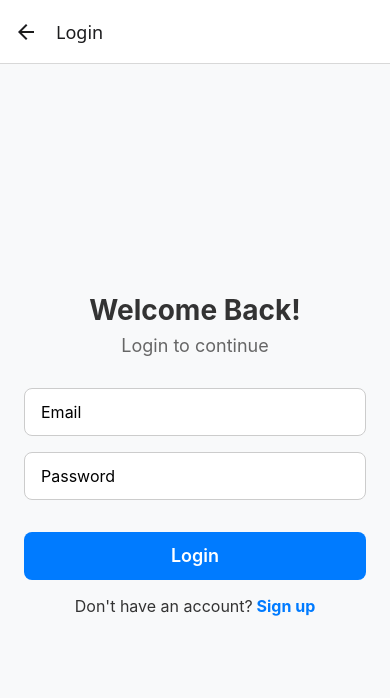
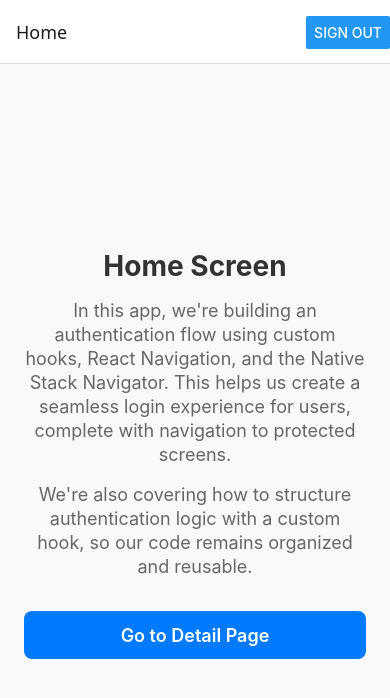
Before and after one commit to kabeerx9/temp-native, a React Native app: screen /Login in a window 390 px wide. Shown: the top 698 px of the page. Built offline with nearby package versions, Linux system fonts and the light colour scheme.

Commit message:
Auth flow simulation setup

```diff
--- a/App.tsx
+++ b/App.tsx
@@ -1,21 +1,12 @@
-import {NavigationContainer} from '@react-navigation/native';
-import {createNativeStackNavigator} from '@react-navigation/native-stack';
 import React from 'react';
-import LoginScreen from './src/screens/auth/login-screen';
-import DetailsScreen from './src/screens/dashboard/detail-screen';
-import HomeScreen from './src/screens/dashboard/home-screen';
-
-const Stack = createNativeStackNavigator();
+import {AppNavigator} from './AppNavigator';
+import {AuthProvider} from './src/context/auth-context';
 
 function App(): React.JSX.Element {
   return (
-    <NavigationContainer>
-      <Stack.Navigator initialRouteName="Home">
-        <Stack.Screen name="Login" component={LoginScreen} />
-        <Stack.Screen name="Home" component={HomeScreen} />
-        <Stack.Screen name="Detail" component={DetailsScreen} />
-      </Stack.Navigator>
-    </NavigationContainer>
+    <AuthProvider>
+      <AppNavigator />
+    </AuthProvider>
   );
 }
 export default App;
--- /dev/null
+++ b/AppNavigator.tsx
@@ -0,0 +1,57 @@
+import {NavigationContainer} from '@react-navigation/native';
+import {createNativeStackNavigator} from '@react-navigation/native-stack';
+import React from 'react';
+import {Button} from 'react-native';
+import {useAuth} from './src/context/auth-context';
+import LoginScreen from './src/screens/auth/login-screen';
+import DetailsScreen from './src/screens/dashboard/detail-screen';
+import HomeScreen from './src/screens/dashboard/home-screen';
+import SplashScreen from './src/screens/loading/splash-screen';
+
+const Stack = createNativeStackNavigator();
+
+const SignOutButton = () => {
+  const {signOut} = useAuth();
+
+  return (
+    <Button
+      onPress={async () => {
+        await signOut();
+      }}
+      title="Sign out"
+    />
+  );
+};
+
+export const AppNavigator = () => {
+  const {isSignedIn, isLoading} = useAuth();
+
+  // show a loading state while checking the auth status
+  if (isLoading || isSignedIn === null) {
+    return <SplashScreen />;
+  }
+
+  return (
+    <NavigationContainer>
+      <Stack.Navigator
+        screenOptions={{
+          headerRight: SignOutButton,
+        }}>
+        {!isSignedIn ? (
+          <Stack.Screen
+            name="Login"
+            component={LoginScreen}
+            options={{
+              headerShown: false,
+            }}
+          />
+        ) : (
+          <>
+            <Stack.Screen name="Home" component={HomeScreen} />
+            <Stack.Screen name="Detail" component={DetailsScreen} />
+          </>
+        )}
+      </Stack.Navigator>
+    </NavigationContainer>
+  );
+};
--- a/src/api/demoApi.ts
+++ b/src/api/demoApi.ts
@@ -1,4 +1,6 @@
 // import {authService} from '../services/auth-service';
+
+import {authService} from '../service/auth-service';
 
 // Simulate API responses
 let validToken = false;
@@ -33,8 +35,9 @@ export const demoApi = {
         return {data: 'Protected data retrieved after refresh!'};
       } catch (error) {
         console.log('❌ Refresh failed, logging out...');
+
+        authService.signOut();
         // await authService.signOut();
-        console.log('SIGN OUT DONE');
         throw new Error('Auth failed');
       }
     }
--- /dev/null
+++ b/src/context/auth-context.tsx
@@ -0,0 +1,75 @@
+import React, {createContext, useContext, useEffect, useState} from 'react';
+import {authService} from '../service/auth-service';
+
+type AuthContextType = {
+  isLoading: boolean;
+  isSignedIn: boolean;
+  signIn: () => Promise<void>;
+  signOut: () => Promise<void>;
+};
+
+const AuthContext = createContext<AuthContextType | undefined>(undefined);
+
+export function AuthProvider({children}: {children: React.ReactNode}) {
+  const [isLoading, setIsLoading] = useState(true);
+  const [isSignedIn, setIsSignedIn] = useState(false);
+
+  const checkAuthStatus = async () => {
+    try {
+      // simulating a delay
+      await new Promise(resolve => setTimeout(resolve, 2000));
+      setIsSignedIn(Math.random() < 0.5);
+    } catch (error) {
+      setIsSignedIn(false);
+    } finally {
+      setIsLoading(false);
+    }
+  };
+
+  useEffect(() => {
+    // we need to attach a listener to the auth service
+    authService.setSignOutHandler(async () => {
+      await signOut();
+    });
+
+    checkAuthStatus();
+  }, []);
+
+  const signIn = async () => {
+    setIsLoading(true);
+    try {
+      // simulate a API CALL
+      await new Promise(resolve => setTimeout(resolve, 2000));
+      setIsSignedIn(true);
+    } catch (error) {
+      setIsSignedIn(false);
+    } finally {
+      setIsLoading(false);
+    }
+  };
+
+  const signOut = async () => {
+    setIsLoading(true);
+    try {
+      setIsSignedIn(false);
+    } catch (error) {
+      console.log('Something went wrong while signing out');
+    } finally {
+      setIsLoading(false);
+    }
+  };
+
+  return (
+    <AuthContext.Provider value={{isLoading, isSignedIn, signIn, signOut}}>
+      {children}
+    </AuthContext.Provider>
+  );
+}
+
+export const useAuth = () => {
+  const context = useContext(AuthContext);
+  if (context === undefined) {
+    throw new Error('useAuth must be used within a AuthProvider');
+  }
+  return context;
+};
--- a/src/screens/auth/login-screen.tsx
+++ b/src/screens/auth/login-screen.tsx
@@ -6,14 +6,18 @@ import {
   TouchableOpacity,
   View,
 } from 'react-native';
+import {useAuth} from '../../context/auth-context';
 
 const LoginScreen = ({navigation}: any) => {
+  const {signIn} = useAuth();
+
   const [email, setEmail] = useState('');
   const [password, setPassword] = useState('');
 
-  const handleLogin = () => {
+  const handleLogin = async () => {
     console.log('Login pressed');
     // Your login logic here
+    await signIn();
   };
 
   return (
--- /dev/null
+++ b/src/service/auth-service.ts
@@ -0,0 +1,27 @@
+class AuthService {
+  private static instance: AuthService;
+  private signOutHandler: (() => Promise<void>) | null = null;
+
+  private constructor() {}
+
+  public static getInstance(): AuthService {
+    if (!AuthService.instance) {
+      AuthService.instance = new AuthService();
+    }
+    return AuthService.instance;
+  }
+
+  public setSignOutHandler(handler: () => Promise<void>) {
+    this.signOutHandler = handler;
+  }
+
+  async signOut() {
+    if (this.signOutHandler) {
+      await this.signOutHandler();
+    } else {
+      console.log('No sign out handler set');
+    }
+  }
+}
+
+export const authService = AuthService.getInstance();
```
